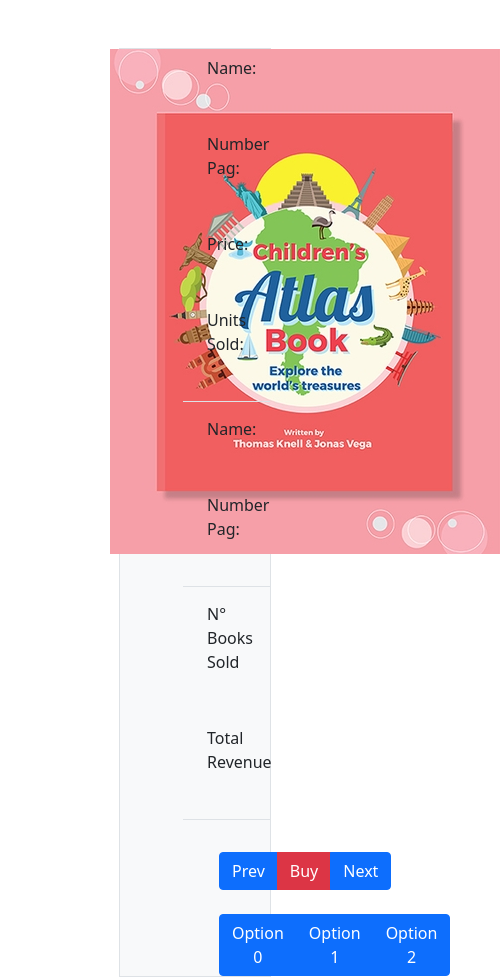
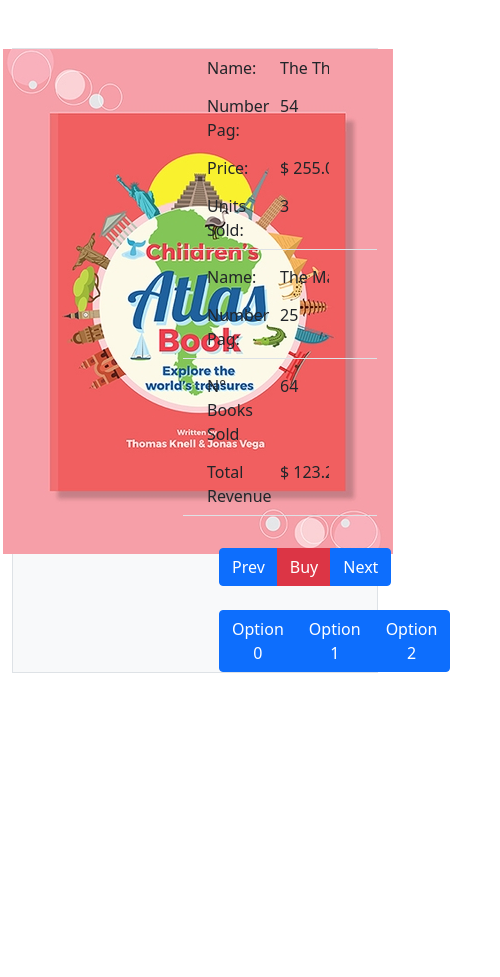
Before and after one commit to Andres6936/ChildrenStories, a React (Create React App) app: page / in a window 390 px wide. Shown: the whole page, 500 px wide, since content can reach past the window. After the commit the page ends 844 px from the top, so only its background shows below. Built offline with nearby package versions, Linux system fonts and the light colour scheme.

Commit message:
Added responsive Layout

```diff
--- a/src/App.js
+++ b/src/App.js
@@ -5,7 +5,7 @@
 
     render() {
         return <div className='container-fluid'>
-            <div className='col-5 mx-auto mt-5 bg-light border'>
+            <div className='col-12 col-xl-5 mx-lg-auto mt-5 bg-light border'>
                 <div className='row'>
                     <div className='col-6 gx-1'>
                         <img src={require('./img/ChildrenAtlasBook.jpg')}/>
```
